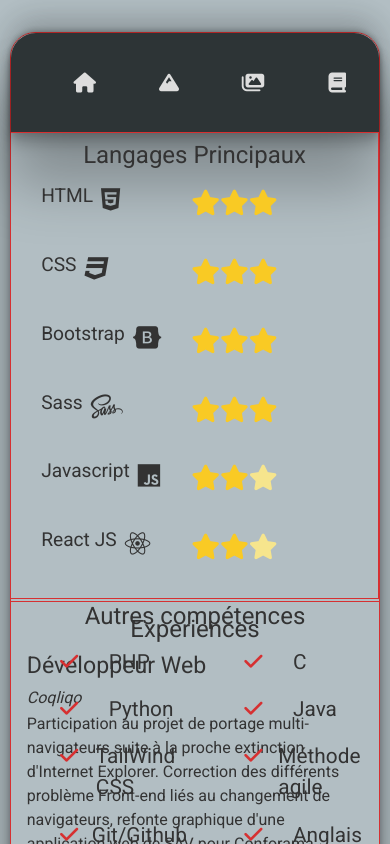
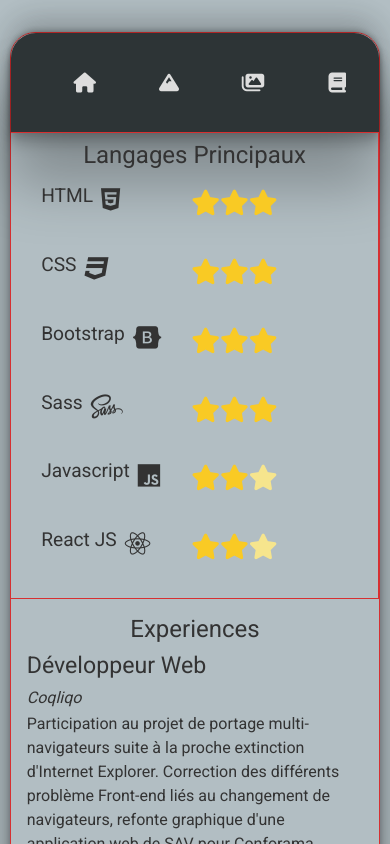
Before and after one commit to LouisDigit/ReactJS-CV, a React (Create React App) app: page /competences in a window 390 px wide. Shown: the top 844 px of the page. Built offline with nearby package versions, Linux system fonts and the light colour scheme.

Commit message:
correction responsive

```diff
--- a/src/styles/pages/_competence.scss
+++ b/src/styles/pages/_competence.scss
@@ -195,7 +195,7 @@
 
 @include sm {
   .content-competences {
-    height: 780px;
+    height: auto;
     .competences-langages-experiences {
       .competences-langages {
         .langages-item {
@@ -221,7 +221,7 @@
 
 @include md {
   .content-competences {
-    height: 730px;
+    height: auto;
     .competences-langages-experiences {
       .competences-langages {
         .langages-item {
```
